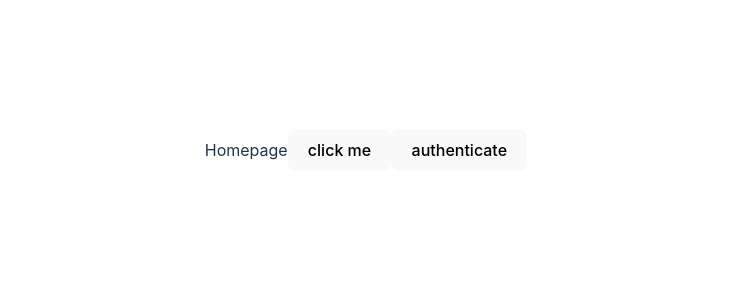
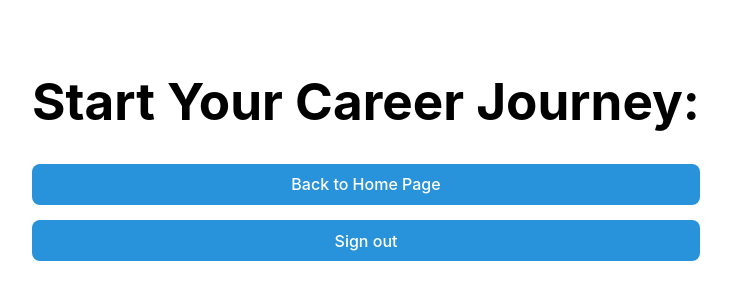
Before and after one commit to by04min/Pathify, a React (Vite) app in the folder pathify/: page / in a window 1280 px wide. Shown: the part 250-550 px from the top of the page, without its empty margins (274-1005 px from the left). Built offline with nearby package versions, Linux system fonts and the light colour scheme.

Commit message:
Buttons and Start Your Career Journey

```diff
--- /dev/null
+++ b/pathify/src/pages/Home.css
@@ -0,0 +1,19 @@
+.title{
+    /* margin-top: 10px; */
+    position: relative;
+    color: black;
+}
+
+.buttonDisplay{
+    display: flex;
+    flex-direction: column;
+    border-radius: 15px ;
+    gap: 15px;
+    justify-content: center;
+    width: auto%;
+}
+
+.Button{
+    background-color: rgb(40, 147, 218);
+    color:white
+}
--- a/pathify/src/pages/Home.jsx
+++ b/pathify/src/pages/Home.jsx
@@ -1,14 +1,18 @@
 import React, { useState } from 'react';
 import { useNavigate } from 'react-router-dom';
+import './Home.css'
 
 function Home() {
+
     const navigate = useNavigate();
 
     return(
         <div>
-            Homepage
-            <button onClick={() => navigate('/profile')}>click me</button>
-            <button onClick={() => navigate('/auth')}>authenticate</button>
+            <h1 class ="title"> Start Your Career Journey: </h1>
+            <div className = "buttonDisplay">
+                <button className ="Button" onClick={() => navigate('/profile')}>Back to Home Page</button>
+                <button className ="Button" onClick={() => navigate('/auth')}> Sign out </button>
+            </div>
         </div>
 
 
--- /dev/null
+++ b/pathify/src/pages/HomeStyles.css
@@ -0,0 +1,19 @@
+.container {
+    display: flex;             /* Enable Flexbox */
+    justify-content: end;   /* Center horizontally */
+    align-items: flex-start;   /* Align items at the top */
+    height: 100vh;            /* Full height of the viewport */
+}
+
+
+.title {
+    justify-content: flex-end;
+    font-size: 45px;
+    margin: 30px 0;          /* Add margin to position it down from the top */
+    text-align: center;       /* Center text for multiline if needed */
+}
+
+button {
+    background-color: antiquewhite;
+    justify-content: end;
+}
```
